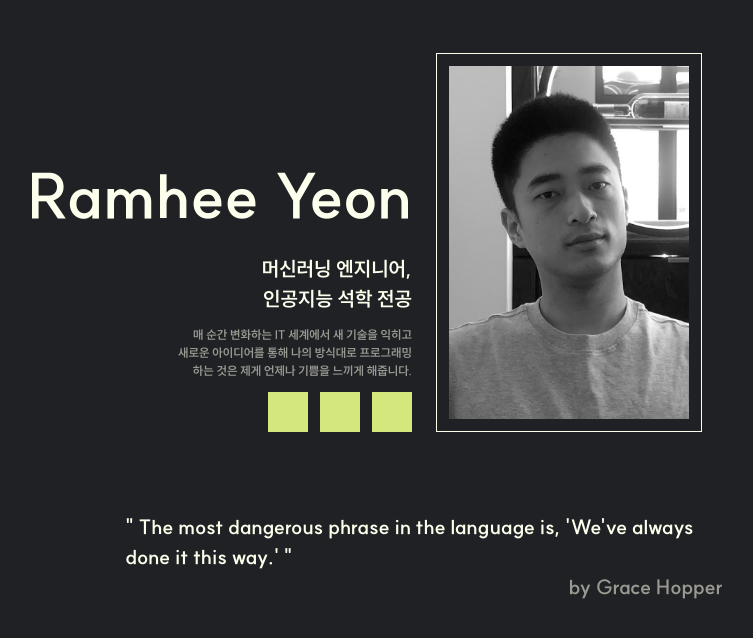
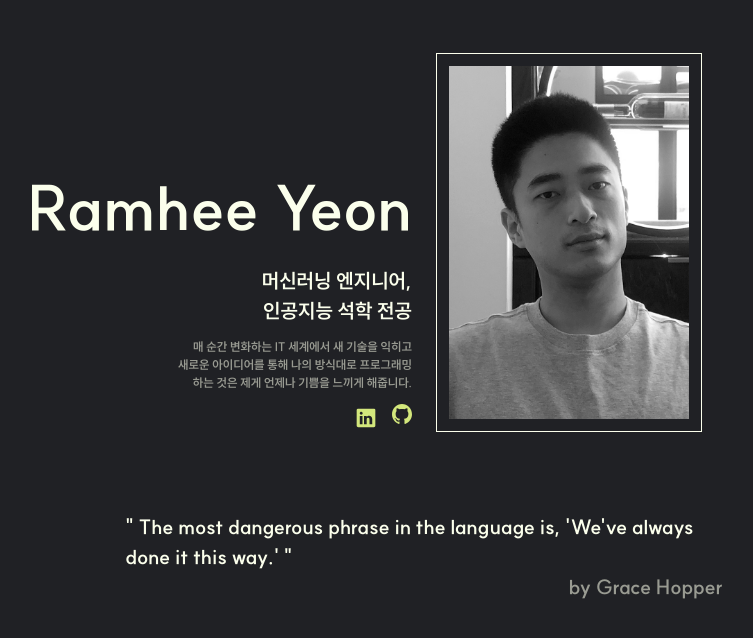
Before and after one commit to ramieeee/portfolio_2.0, a Next.js app: page / in a window 1280 px wide. Shown: the top 638 px of the page, without its empty margins (216-969 px from the left). Built offline with nearby package versions, Linux system fonts and the light colour scheme.

Commit message:
apply link and opening window function in logos

```diff
--- a/components/screens/MainScreen.tsx
+++ b/components/screens/MainScreen.tsx
@@ -1,6 +1,11 @@
 import Template from "@/components/Template";
 import Image from "next/image";
+import Link from "next/link";
+
+// photos and logos
 import MyPhoto from "@/assets/myPhoto.png";
+import GithubLogo from "@/assets/githubLogo.svg";
+import LinkedinLogo from "@/assets/linkedinLogo.svg";
 
 export default function MainScreen() {
   return (
@@ -32,9 +37,15 @@ export default function MainScreen() {
             </div>
             {/* 아이콘들 */}
             <div className="flex flex-row gap-3 justify-end">
-              <div className="w-10 h-10 bg-[#D3E77C]"></div>
-              <div className="w-10 h-10 bg-[#D3E77C]"></div>
-              <div className="w-10 h-10 bg-[#D3E77C]"></div>
+              <Link
+                href="https://www.linkedin.com/in/ramieeee"
+                target="__blank"
+              >
+                <Image src={LinkedinLogo} alt="" width={28} />
+              </Link>
+              <Link href="https://github.com/ramieeee" target="__blank">
+                <Image src={GithubLogo} alt="" width={20} />
+              </Link>
             </div>
           </div>
           <div className="flex w-1/2 h-full items-end">
```
